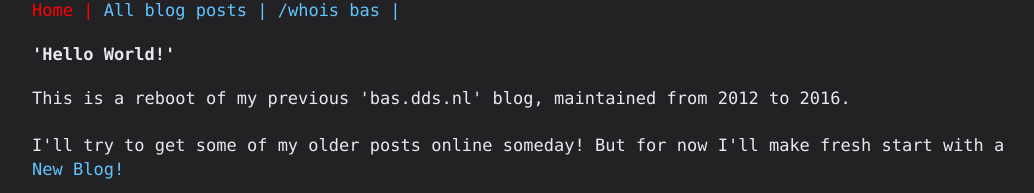
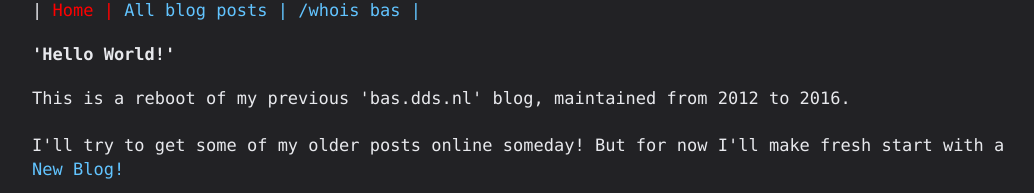
Before and after one commit to basdds/basdds.github.io, a Jekyll site: the page built from index.html, in a window 1280 px wide. Shown: the top 193 px of the page, without its empty margins (118-1152 px from the left). Built offline with Jekyll 4.4.1, drawn with Linux system fonts in a browser that asks for light colours.

Commit message:
site update

```diff
--- a/_includes/navigation.html
+++ b/_includes/navigation.html
@@ -1,4 +1,4 @@
-<nav>
+<nav> |
   {% for item in site.data.navigation %}
     <a href="{{ item.link }}" {% if page.url == item.link %}class="current"{% endif %}>{{ item.name }}</a>
   {% endfor %}
```
Also changed, not shown: 4 other files.
